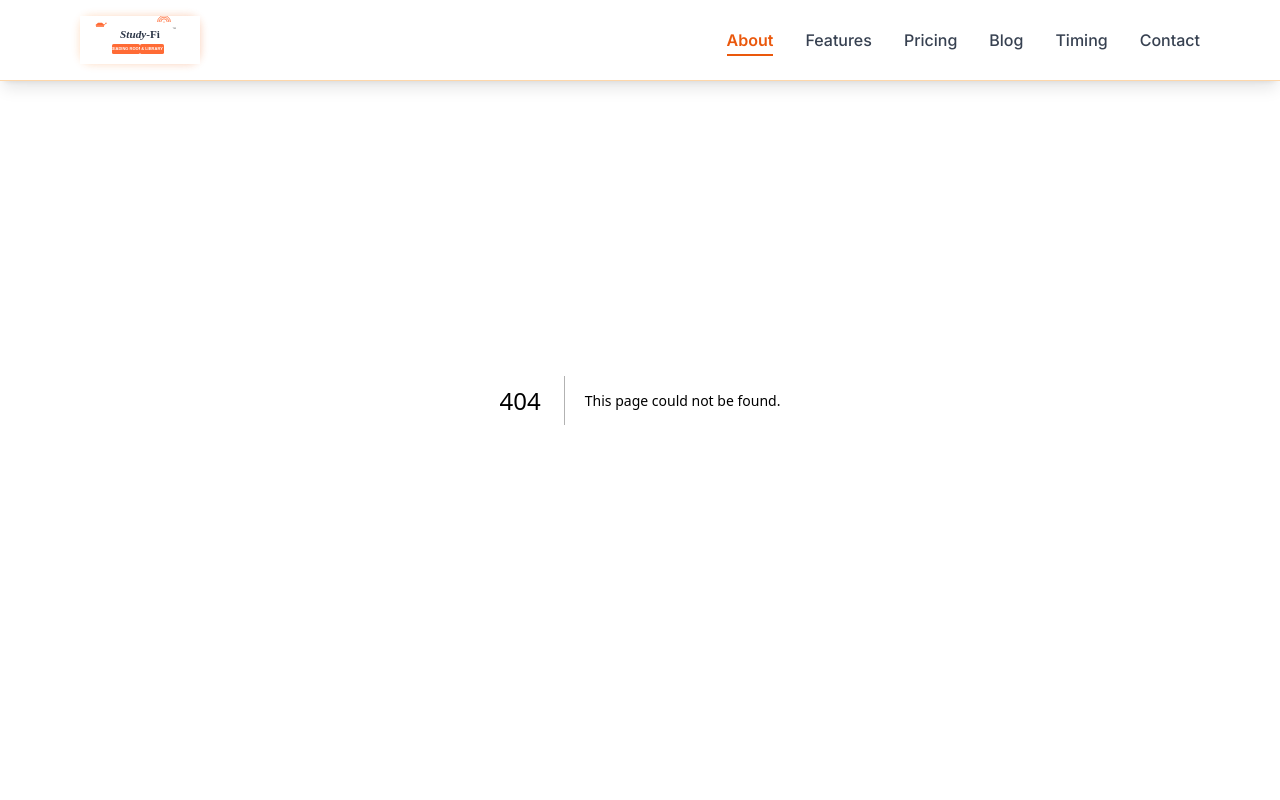
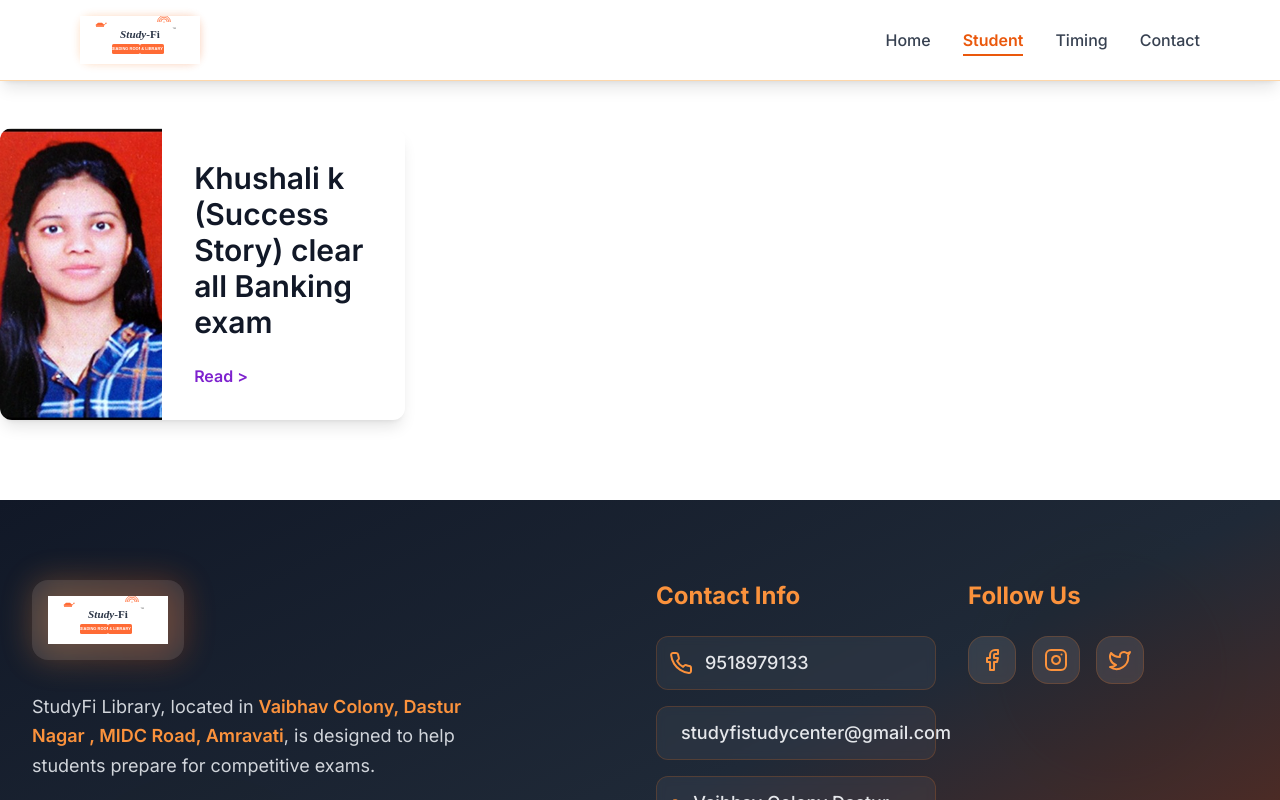
Before and after one commit to MADHURMEHARE/studyfi-lib, a Next.js app: page /blog in a window 1280 px wide. Before the commit this address had no page. Shown: the top 800 px of the page. Built offline with nearby package versions, Linux system fonts and the light colour scheme.

Commit message:
add studentvlog page

```diff
--- /dev/null
+++ b/app/blog/components/BlogsCard.tsx
@@ -0,0 +1,94 @@
+// src/components/BlogCard.tsx
+
+import Image from 'next/image';
+import Link from 'next/link';
+
+type CardSize = 'main' | 'side';
+
+interface BlogCardProps {
+  imageSrc: string;
+  imageAlt: string;
+  title: string;
+  description: string;
+  linkHref: string;
+  linkText?: string;
+  // make size optional and provide a default below
+  size?: CardSize;
+}
+
+export default function BlogCard({
+  imageSrc,
+  imageAlt,
+  title,
+  description,
+  linkHref,
+  linkText = 'Read More',
+  size = 'side',
+}: BlogCardProps) {
+  // --- Grid Layouts ---
+  const containerClasses =
+    size === 'main'
+      ? 'grid md:grid-cols-[2fr_3fr] rounded-xl overflow-hidden shadow-lg bg-white max-w-6xl mx-auto my-20'
+      : 'grid grid-cols-[auto_1fr] bg-white rounded-lg overflow-hidden shadow-md hover:shadow-lg w-full max-w-md mx-auto my-3';
+
+  // Image wrapper
+  const imageWrapperClasses =
+    size === 'main'
+      ? 'relative w-full aspect-[16/9] md:aspect-auto md:h-full'
+      : 'relative w-28 h-28';
+
+  const imageSizes =
+    size === 'main'
+      ? '(max-width: 768px) 100vw, (max-width: 1200px) 70vw, 60vw'
+      : '112px';
+
+  // Typography
+  const titleClasses =
+    size === 'main'
+      ? 'text-2xl md:text-3xl font-semibold text-gray-900 mb-3'
+      : 'text-base font-bold text-gray-800 mb-1 leading-tight';
+
+  const descClasses =
+    size === 'main'
+      ? 'text-gray-600 text-base leading-relaxed mb-6'
+      : 'text-gray-600 text-sm leading-snug mb-2 line-clamp-2';
+
+  const contentPadding = size === 'main' ? 'p-6 md:p-8' : 'p-3';
+  const linkClasses =
+    size === 'main'
+      ? 'text-purple-700 font-semibold hover:text-purple-900'
+      : 'text-purple-700 hover:text-purple-900 text-sm font-semibold';
+
+  return (
+    <div className={containerClasses}>
+      {/* --- Left: Image --- */}
+      <div className={imageWrapperClasses}>
+        <Image
+          src={imageSrc}
+          alt={imageAlt}
+          fill
+          className="object-cover"
+          sizes={imageSizes}
+        />
+      </div>
+
+      {/* --- Right: Content --- */}
+      <div className={`${contentPadding} flex flex-col justify-between`}>
+        <div>
+          <h3 className={titleClasses}>{title}</h3>
+          <p className={descClasses}>{description}</p>
+        </div>
+
+        <Link
+          href={linkHref}
+          className={`${linkClasses} flex items-center group transition-colors`}
+        >
+          {linkText}
+          <span className="ml-1 transition-transform group-hover:translate-x-1">
+            &gt;
+          </span>
+        </Link>
+      </div>
+    </div>
+  );
+}
--- /dev/null
+++ b/app/blog/page.tsx
@@ -0,0 +1,35 @@
+'use client';
+
+import React from 'react';
+// import Table from "@/components/timing/Table"
+// import BlogsCard from './components/BlogsCard';
+// NEW (Corrected path)
+import BlogsCard from './components/BlogsCard';
+import { blogPosts } from './utils/constent';
+
+export default function Blogpage() {
+
+return(
+
+    <>
+     <div className="grid gap-8 mt-12 sm:grid-cols-1 md:grid-cols-2 lg:grid-cols-3">
+  {blogPosts.map((post) => (
+    <BlogsCard
+      key={post.id}
+      imageSrc={post.imageSrc ?? ''}
+      imageAlt={post.imageAlt ?? ''}
+      title={post.title ?? ''}
+      description={post.description ?? ''}
+      linkHref={post.linkHref ?? '#'}
+      linkText={post.linkText}
+      size={(post as any).size ?? 'side'}
+    />
+  ))}
+</div>
+
+
+
+    </>
+
+)
+}
--- /dev/null
+++ b/app/blog/utils/constent.ts
@@ -0,0 +1,15 @@
+// blogData.ts (You might put this data in a separate file or fetch it from an API)
+
+export const blogPosts = [
+  {
+    id: 1,
+    imageSrc: '/uploads/khushali.png', // Replace with your actual path
+    imageAlt: 'Laptop showing code',
+    title: 'Khushali k (Success Story) clear all Banking exam',
+    description: '',
+    linkHref: '/blog/Khushali',
+    linkText: 'Read ',
+    size: 'main'
+  },
+
+];
--- a/app/page.tsx
+++ b/app/page.tsx
@@ -4,8 +4,9 @@ import HeroSection from '@/components/homepage/HeroSection';
 import AboutSection from '@/components/homepage/AboutSection';
 import FeaturesSection from '@/components/homepage/FeaturesSection';
 import MembershipSection from '@/components/homepage/MembershipSection';
-import BlogSection from '@/components/homepage/BlogSection';
+// import BlogSection from '@/components/homepage/BlogSection';
 import FooterSection from '@/components/homepage/FooterSection';
+// import BlogsCard from './blog/components/common/BlogsCard';
 
 export default function Home() {
   return (
@@ -15,7 +16,9 @@ export default function Home() {
       <AboutSection />
       <FeaturesSection />
       <MembershipSection />
-      <BlogSection />
+      {/* <BlogSection />   */}
+
+
     </div>
   );
 }
--- a/components/homepage/SidebarNavigation.tsx
+++ b/components/homepage/SidebarNavigation.tsx
@@ -14,7 +14,7 @@ const navItems: NavItem[] = [
   { id: 'about', label: 'About', icon: Info },
   { id: 'features', label: 'Features', icon: Star },
   { id: 'membership', label: 'Membership', icon: CreditCard },
-  { id: 'blog', label: 'Blog', icon: FileText },
+  // { id: 'blog', label: 'Blog', icon: FileText },
   { id: 'contact', label: 'Contact', icon: MessageCircle }
 ];
 
--- a/components/shared/Navigation.tsx
+++ b/components/shared/Navigation.tsx
@@ -1,73 +1,54 @@
 'use client';
 
-import { useRouter } from 'next/navigation';
-import { useState, useEffect } from 'react';
-import { ArrowRight, Menu, X } from 'lucide-react';
+import { useRouter, usePathname } from 'next/navigation';
+import { useState, useMemo } from 'react';
+import { Menu, X } from 'lucide-react';
 import Image from 'next/image';
 
-export default function Navigation() {
+export default function SimpleNavigation() {
   const router = useRouter();
+  const pathname = usePathname();
   const [isMenuOpen, setIsMenuOpen] = useState(false);
-  const [activeSection, setActiveSection] = useState<string>('about');
 
-  // Navigation links array
-  const navLinks = [
-    { id: 'about', label: 'About' },
-    { id: 'features', label: 'Features' },
-    { id: 'membership', label: 'Pricing' },
-    { id: 'blog', label: 'Blog' },
-    { id: 'timing', label: 'Timing', route: '/timing' }, // New Timing page route
-    { id: 'contact', label: 'Contact' },
-  ];
+  type NavLink = { id: string; label: string; route: string };
 
-  const handleNavigation = (link: { id: string; route?: string }) => {
-    if (link.route) {
-      // Navigate to external page (Timing)
+  // All links are now treated as page routes for simplicity
+  const navLinks: NavLink[] = useMemo(
+    () => [
+      // For a simple router, assume the root page '/' is the collection of all sections
+      { id: 'home', label: 'Home', route: '/' },
+      { id: 'blog', label: 'Student', route: '/blog' },
+      { id: 'timing', label: 'Timing', route: '/timing' },
+      { id: 'contact', label: 'Contact', route: '/contact' },
+    ],
+    []
+  );
+
+  const handleNavigation = (link: NavLink) => {
+    // Simply navigate to the route
     router.push(link.route);
-    } else {
-      // Scroll to section
-      const element = document.getElementById(link.id);
-      if (element) {
-        const elementTop = element.offsetTop;
-        const targetScrollY = elementTop - 80;
-        window.scrollTo({
-          top: targetScrollY,
-          behavior: 'smooth',
-        });
-      }
-    }
     setIsMenuOpen(false);
   };
 
-  // Scroll spy effect
-  useEffect(() => {
-    const handleScroll = () => {
-      const scrollY = window.scrollY;
-      for (let link of navLinks) {
-        if (link.route) continue; // Skip scroll spy for pages
-        const element = document.getElementById(link.id);
-        if (element) {
-          const top = element.offsetTop;
-          const bottom = top + element.offsetHeight;
-          if (scrollY + 100 >= top && scrollY + 100 < bottom) {
-            setActiveSection(link.id);
-            break;
+  // Function to determine if a link is active based on the current pathname
+  const isActive = (route: string) => {
+      // Handles the root path
+      if (route === '/') {
+          return pathname === '/';
       }
-        }
-      }
+      // Handles all other pages (e.g., /blog, /timing, /blog/post-1)
+      return pathname.startsWith(route);
   };
-
-    window.addEventListener('scroll', handleScroll, { passive: true });
-    handleScroll(); // initialize active section
-    return () => window.removeEventListener('scroll', handleScroll);
-  }, []);
 
   return (
     <>
       <nav className="fixed top-0 left-0 right-0 z-50 bg-white/95 backdrop-blur-md shadow-lg border-b border-orange-200">
         <div className="flex justify-between items-center h-20 px-4 md:px-10 lg:px-20">
-          {/* Logo */}
-          <div className="flex items-center space-x-3">
+          {/* Logo - Navigates to home */}
+          <button
+            onClick={() => router.push('/')}
+            className="flex items-center space-x-3 cursor-pointer"
+          >
             <div className="relative">
               <div className="absolute inset-0 bg-gradient-to-r from-orange-400 to-orange-600 rounded-xl blur-sm opacity-30"></div>
               <div className="relative bg-white/90 rounded-xl">
@@ -80,7 +61,7 @@ export default function Navigation() {
                 />
               </div>
             </div>
-          </div>
+          </button>
 
           {/* Desktop Navigation */}
           <div className="hidden lg:flex items-center space-x-8">
@@ -89,22 +70,21 @@ export default function Navigation() {
                 key={link.id}
                 onClick={() => handleNavigation(link)}
                 className={`relative text-gray-700 font-medium transition-colors ${
-                  activeSection === link.id ? 'text-orange-600 font-semibold' : 'hover:text-orange-600'
+                  isActive(link.route) ? 'text-orange-600 font-semibold' : 'hover:text-orange-600'
                 }`}
               >
                 {link.label}
-                {!link.route && (
+                {/* Underline for active state */}
                 <span
                   className={`absolute left-0 -bottom-1 h-0.5 w-full bg-orange-600 transition-all ${
-                      activeSection === link.id ? 'scale-x-100' : 'scale-x-0'
+                    isActive(link.route) ? 'scale-x-100' : 'scale-x-0'
                   } origin-left`}
                 ></span>
-                )}
               </button>
             ))}
           </div>
 
-          {/* Mobile Menu */}
+          {/* Mobile Menu Toggle */}
           <div className="flex lg:hidden items-center">
             <button
               onClick={() => setIsMenuOpen(!isMenuOpen)}
@@ -115,7 +95,7 @@ export default function Navigation() {
           </div>
         </div>
 
-        {/* Mobile Menu */}
+        {/* Mobile Menu Panel */}
         {isMenuOpen && (
           <div className="lg:hidden bg-white/95 backdrop-blur-md border-t border-orange-200 shadow-lg">
             <div className="px-4 py-6 space-y-4">
@@ -124,7 +104,7 @@ export default function Navigation() {
                   key={link.id}
                   onClick={() => handleNavigation(link)}
                   className={`block w-full text-left text-gray-700 font-medium transition-colors py-2 ${
-                    activeSection === link.id ? 'text-orange-600 font-semibold' : 'hover:text-orange-600'
+                    isActive(link.route) ? 'text-orange-600 font-semibold' : 'hover:text-orange-600'
                   }`}
                 >
                   {link.label}
```
Lines whose indentation alone changed are shown as unchanged.
